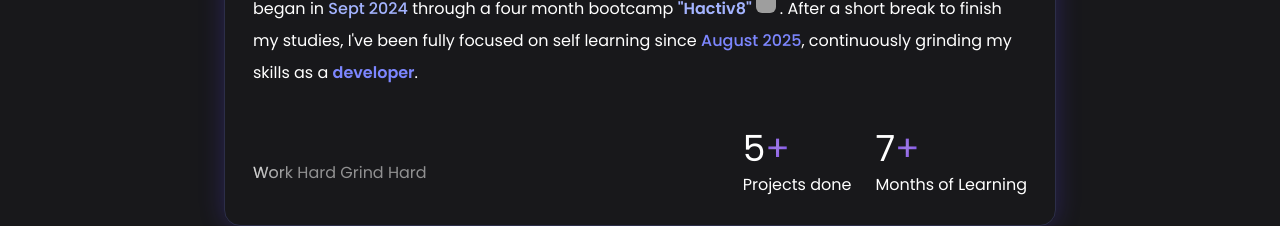
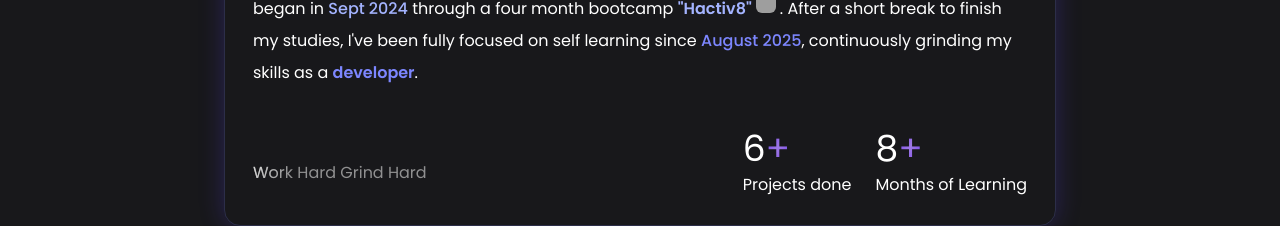
Before and after one commit to adityafajarsy/personal-portfolio, a React (Vite) app: page / in a window 1280 px wide. Shown: the part 1100-1326 px from the top of the page. Built offline with nearby package versions, Linux system fonts and the light colour scheme; grey boxes are pictures that could not be loaded.

Commit message:
feat: modif dikit nambahin project gsap

```diff
--- a/src/data.js
+++ b/src/data.js
@@ -102,7 +102,7 @@ import Proyek1 from "/public/assets/project/5.png";
 import Proyek2 from "/public/assets/project/3.png";
 import Proyek3 from "/public/assets/project/2.png";
 import Proyek4 from "/public/assets/project/4.png";
-import Proyek5 from "/public/assets/project/6.png";
+import Proyek5 from "/public/assets/project/8.png";
 import Proyek6 from "/public/assets/project/7.png";
 
 export const listProyek = [
@@ -153,11 +153,11 @@ export const listProyek = [
   {
     id: 4,
     gambar: Proyek5,
-    nama: "Dummy Project Showcase",
-    desk: "Web Design Dummy portfolio showcase to projects!",
-    tools: ["Vite", "Tailwind", "React", "React-router"],
+    nama: "Bar Website Landing (Leveldva)",
+    desk: "My first GSAP project, smooth, bar-inspired landing page that blends motion, light, and elegance into immersive experience!",
+    tools: ["Vite", "Tailwind", "React", "GSAP", "Animation", "Motion"],
     dad: "600",
-    link: "", //
+    link: "https://leveldvaditx.vercel.app/", //
   },
   {
     id: 5,
--- a/src/elements/About.jsx
+++ b/src/elements/About.jsx
@@ -70,7 +70,7 @@ const About = () => {
             <div className="flex items-center gap-6">
               <div>
                 <h1 className="text-4xl mb-1">
-                  5
+                  6
                   <ShinyText
                     text={`+`}
                     disabled={false}
@@ -84,7 +84,7 @@ const About = () => {
               <div>
                 <div>
                   <h1 className="text-4xl mb-1">
-                    7
+                    8
                     <ShinyText
                       text={`+`}
                       disabled={false}
--- a/src/elements/Project.jsx
+++ b/src/elements/Project.jsx
@@ -2,7 +2,6 @@ import React from "react";
 import { listProyek } from "../data";
 
 const Project = () => {
-
   return (
     <div>
       {/* Project */}
@@ -28,7 +27,7 @@ const Project = () => {
           {listProyek.map((project) => (
             <div
               key={project.id}
-              className="w-full sm:w-[45%] lg:w-[30%] p-4 bg-zinc-800 rounded-md border border-indigo-400/20 "
+              className="w-full sm:w-[45%] lg:w-[30%] p-4 bg-zinc-800 rounded-md border border-indigo-400/20 hover:border-indigo-600/50 transition-all duration-200 cursor-pointer "
               data-aos-delay={project.dad}
               data-aos="fade-up"
               data-aos-duration="1000"
```
Also changed, not shown: 1 other file (tests, documents, lock files or other folders).
